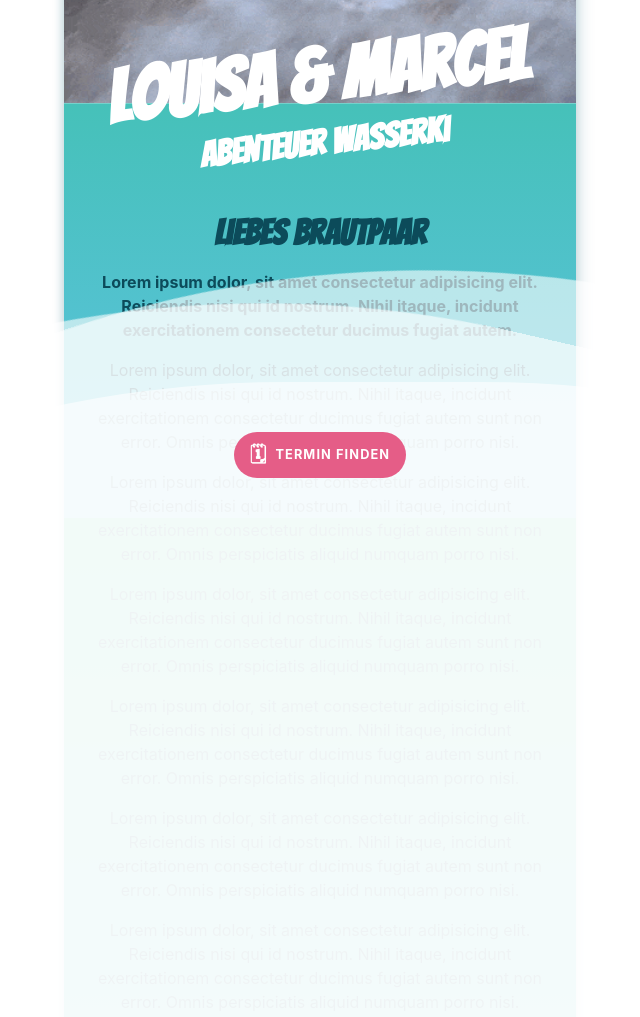
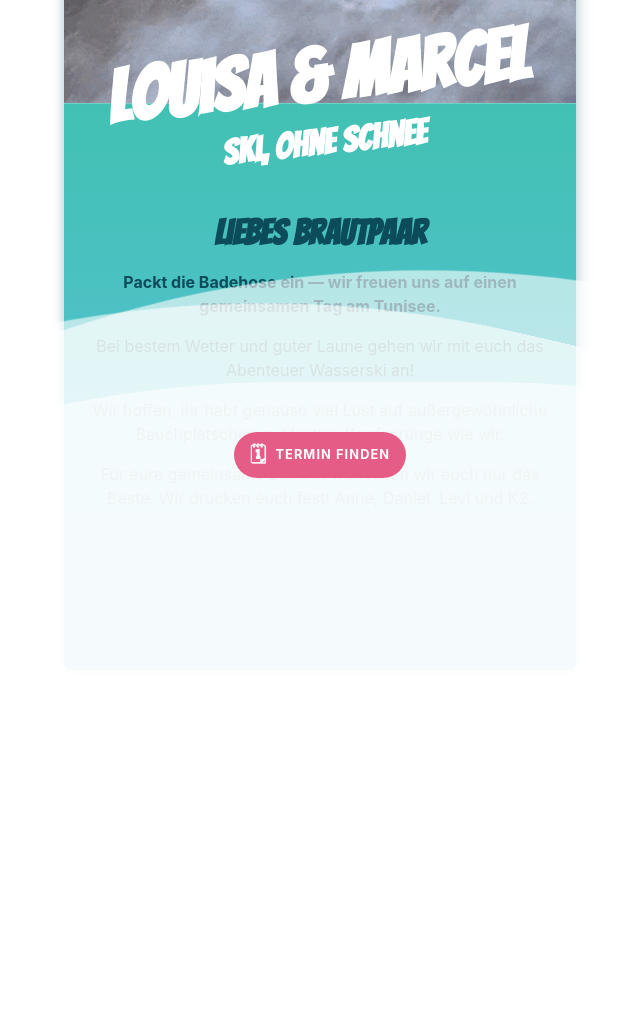
Before and after one commit to klickreflex/louisaundmarcel, a plain HTML site: page index.html in a window 1280 px wide. Shown: the part 298-1315 px from the top of the page, without its empty margins (320-960 px from the left). After the commit the page ends 984 px from the top, so only its background shows below. Drawn offline with Linux system fonts and the light colour scheme.

Commit message:
Add final copy

```diff
--- a/index.html
+++ b/index.html
@@ -17,23 +17,25 @@
         <div class="container">
             <div class="title">
                 <h1>Louisa & Marcel</h1>
-                <h2>Abenteuer Wasserki</h2>
+                <h2>Ski, ohne Schnee</h2>
             </div>
         </div>
 
         <div class="container copy">
             <h2>Liebes Brautpaar</h2>
-            <p class="strong">Lorem ipsum dolor, sit amet consectetur adipisicing elit. Reiciendis nisi qui id nostrum. Nihil itaque, incidunt exercitationem consectetur ducimus fugiat autem.</p>
-            <p>Lorem ipsum dolor, sit amet consectetur adipisicing elit. Reiciendis nisi qui id nostrum. Nihil itaque, incidunt exercitationem consectetur ducimus fugiat autem sunt non error. Omnis perspiciatis aliquid numquam porro nisi.</p>
-            <p>Lorem ipsum dolor, sit amet consectetur adipisicing elit. Reiciendis nisi qui id nostrum. Nihil itaque, incidunt exercitationem consectetur ducimus fugiat autem sunt non error. Omnis perspiciatis aliquid numquam porro nisi.</p>
-            <p>Lorem ipsum dolor, sit amet consectetur adipisicing elit. Reiciendis nisi qui id nostrum. Nihil itaque, incidunt exercitationem consectetur ducimus fugiat autem sunt non error. Omnis perspiciatis aliquid numquam porro nisi.</p>
-            <p>Lorem ipsum dolor, sit amet consectetur adipisicing elit. Reiciendis nisi qui id nostrum. Nihil itaque, incidunt exercitationem consectetur ducimus fugiat autem sunt non error. Omnis perspiciatis aliquid numquam porro nisi.</p>
-            <p>Lorem ipsum dolor, sit amet consectetur adipisicing elit. Reiciendis nisi qui id nostrum. Nihil itaque, incidunt exercitationem consectetur ducimus fugiat autem sunt non error. Omnis perspiciatis aliquid numquam porro nisi.</p>
-            <p>Lorem ipsum dolor, sit amet consectetur adipisicing elit. Reiciendis nisi qui id nostrum. Nihil itaque, incidunt exercitationem consectetur ducimus fugiat autem sunt non error. Omnis perspiciatis aliquid numquam porro nisi.</p>
-            <p>Lorem ipsum dolor, sit amet consectetur adipisicing elit. Reiciendis nisi qui id nostrum. Nihil itaque, incidunt exercitationem consectetur ducimus fugiat autem sunt non error. Omnis perspiciatis aliquid numquam porro nisi.</p>
-            <p>Lorem ipsum dolor, sit amet consectetur adipisicing elit. Reiciendis nisi qui id nostrum. Nihil itaque, incidunt exercitationem consectetur ducimus fugiat autem sunt non error. Omnis perspiciatis aliquid numquam porro nisi.</p>
-            <p>Lorem ipsum dolor, sit amet consectetur adipisicing elit. Reiciendis nisi qui id nostrum. Nihil itaque, incidunt exercitationem consectetur ducimus fugiat autem sunt non error. Omnis perspiciatis aliquid numquam porro nisi.</p>
-            <p>Lorem ipsum dolor, sit amet consectetur adipisicing elit. Reiciendis nisi qui id nostrum. Nihil itaque, incidunt exercitationem consectetur ducimus fugiat autem sunt non error. Omnis perspiciatis aliquid numquam porro nisi.</p>
+            <p class="strong">
+                Packt die Badehose ein — wir freuen uns auf einen gemeinsamen Tag am Tunisee.
+            </p>
+            <p>
+                Bei bestem Wetter und guter Laune gehen wir mit euch das Abenteuer Wasserski an!
+            </p>
+            <p>
+                Wir hoffen, ihr habt genauso viel Lust auf außergewöhnliche Bauchplatscher und lustige
+                Kopfsprünge wie wir.
+            </p>
+            <p>
+                Für eure gemeinsame Zukunft wünschen wir euch nur das Beste. Wir drücken euch fest!
+                Anne, Daniel, Levi und K2.</p>
         </div>
     </div>
 
--- a/src/styles.scss
+++ b/src/styles.scss
@@ -70,7 +70,7 @@ img {
     background: linear-gradient(to top, #5fc3e4, #2ebf91);
     background-attachment: fixed;
     border-radius: .5rem;
-    padding: 0 0 1rem;
+    padding: 0 0 10rem;
     color: #0c4b5a;
     text-align: center;
     box-shadow: .2rem .2rem 1rem rgba(22, 100, 119, 0.2), -.1rem -.1rem .5rem rgba(22, 100, 119,0.2);
```
Also changed, not shown: dist/styles.css, 1 other file.
